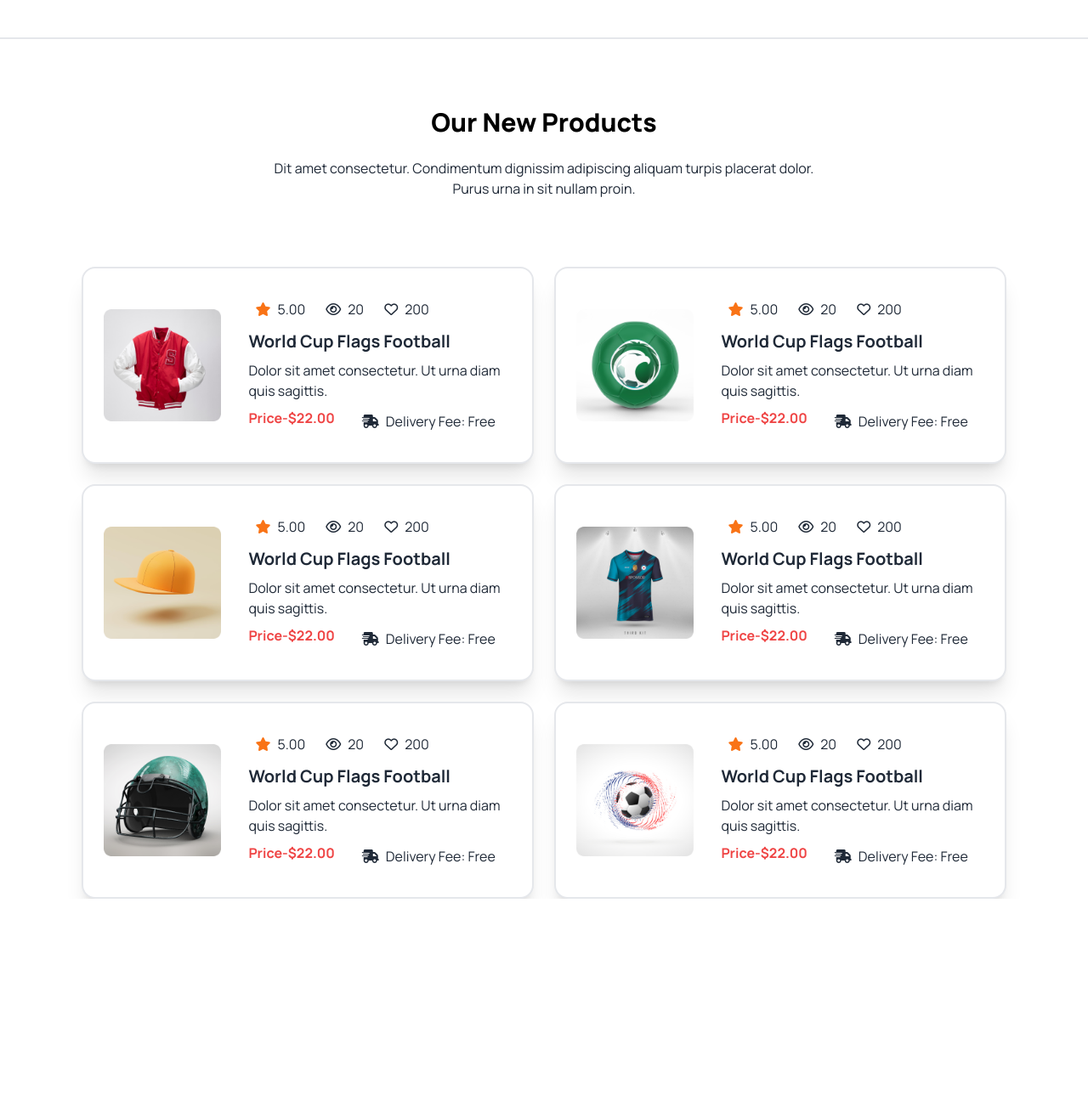
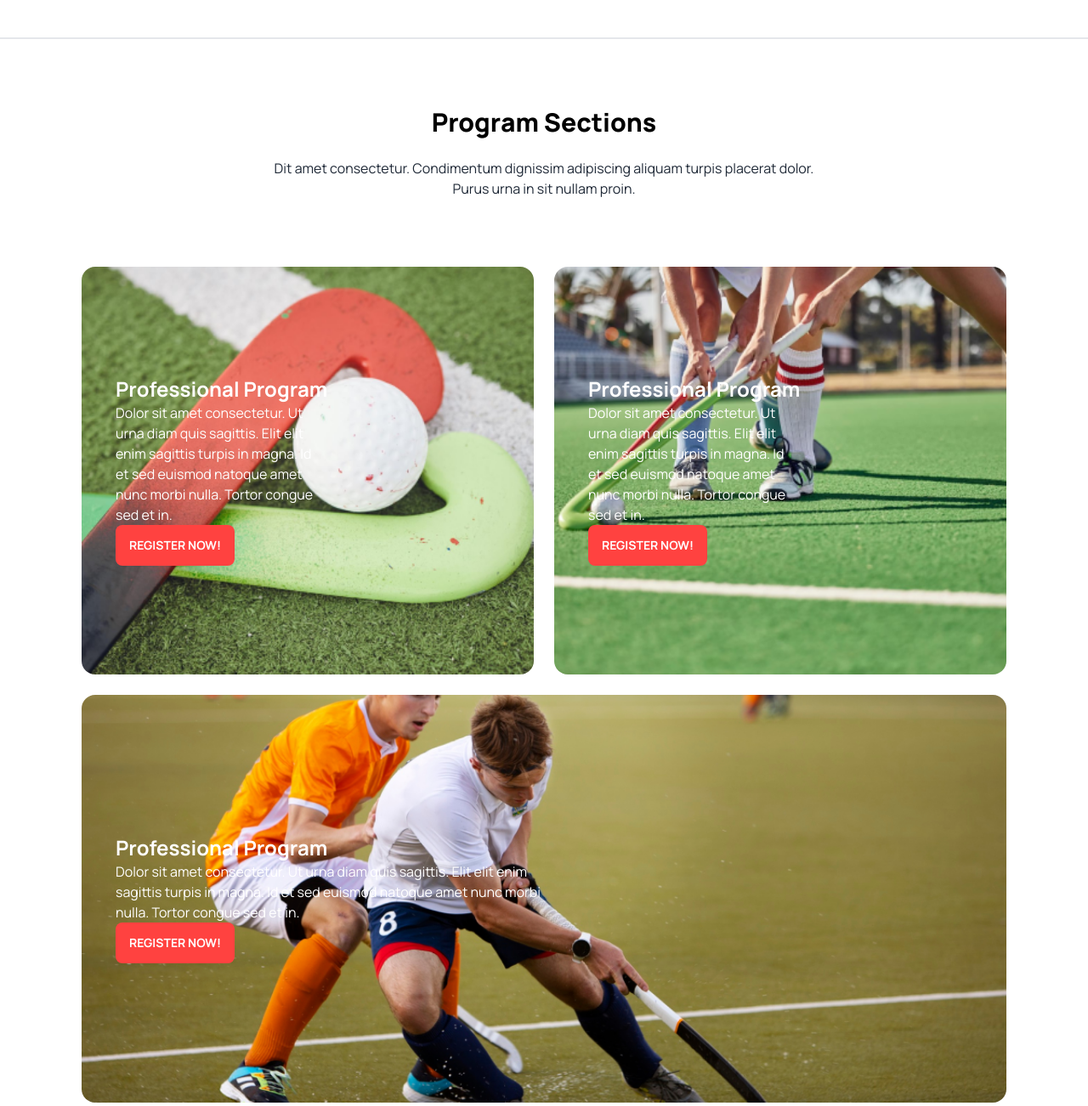
Before and after one commit to sabujAlom/assignment3, a plain HTML site: page index.html in a window 1280 px wide. Shown: the part 1080-2382 px from the top of the page at 85% size. Before the commit the page ends 2138 px from the top, so only its background shows below. Drawn offline with nearby package versions, Linux system fonts and the light colour scheme.

Commit message:
program section added

```diff
--- a/index.html
+++ b/index.html
@@ -248,10 +248,59 @@
             <p class="">Amet consectetur.Condimentum dignssim adipiscing</p>
           </div>
         </div>
-
       </section>
 
+      <!--program section-->
+      <section class="my-20">
+        <div class="flex flex-col justify-center items-center">
+          <h2 class="text-3xl mb-6 text-black font-extrabold">
+            Program Sections
+          </h2>
+          <p class="w-1/2 text-center">
+            Dit amet consectetur. Condimentum dignissim adipiscing aliquam
+            turpis placerat dolor. Purus urna in sit nullam proin.
+          </p>
 
+        </div>
+      </section>
+
+      <section class="container mx-auto lg:px-24 px-8 mt-6">
+        <div>
+          <div class="grid grid-cols-1 lg:grid-cols-2 gap-6 mb-6">
+            <div class="carousel-item relative w-full bg-[url(./images/2.png)] bg-center bg-cover h-[60vh] flex items-center justify-center rounded-2xl">
+
+              <div class="absolute pl-10">
+                <h2 class="text-2xl text-white font-bold ">Professional Program</h2>
+                <p class="text-white lg:w-2/4 ">Dolor sit amet consectetur. Ut urna diam quis sagittis. Elit elit
+                  enim sagittis turpis in magna. Id et sed euismod natoque amet nunc morbi nulla. Tortor congue sed et in.</p>
+                  <button class="btn bg-[#FF4240] text-white border-none">Register Now!</button>
+              </div>
+            </div>
+
+            <div class="carousel-item relative w-full bg-[url(./images/3.png)] bg-center bg-cover h-[60vh] flex items-center justify-center rounded-2xl">
+
+              <div class="absolute pl-10">
+                <h2 class="text-2xl text-white font-bold ">Professional Program</h2>
+                <p class="text-white lg:w-2/4 ">Dolor sit amet consectetur. Ut urna diam quis sagittis. Elit elit
+                  enim sagittis turpis in magna. Id et sed euismod natoque amet nunc morbi nulla. Tortor congue sed et in.</p>
+                  <button class="btn bg-[#FF4240] text-white border-none">Register Now!</button>
+              </div>
+          </div>
+
+
+        </div>
+        <div class="carousel-item relative w-full bg-[url(./images/4.png)] bg-center bg-cover h-[60vh] flex items-center justify-center rounded-2xl">
+
+          <div class="absolute pl-10">
+            <h2 class="text-2xl text-white font-bold ">Professional Program</h2>
+            <p class="text-white lg:w-2/4 ">Dolor sit amet consectetur. Ut urna diam quis sagittis. Elit elit
+              enim sagittis turpis in magna. Id et sed euismod natoque amet nunc morbi nulla. Tortor congue sed et in.</p>
+              <button class="btn bg-[#FF4240] text-white border-none">Register Now!</button>
+          </div>
+
+
+          </div>
+      </section>
 
       <!-- product area -->
       <section class="my-20">
```
